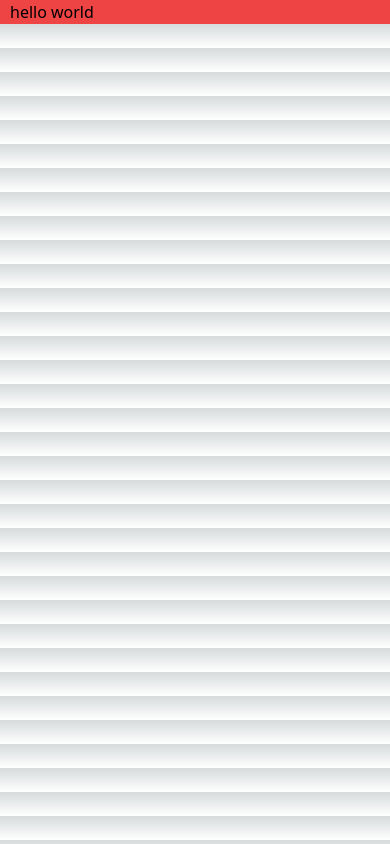
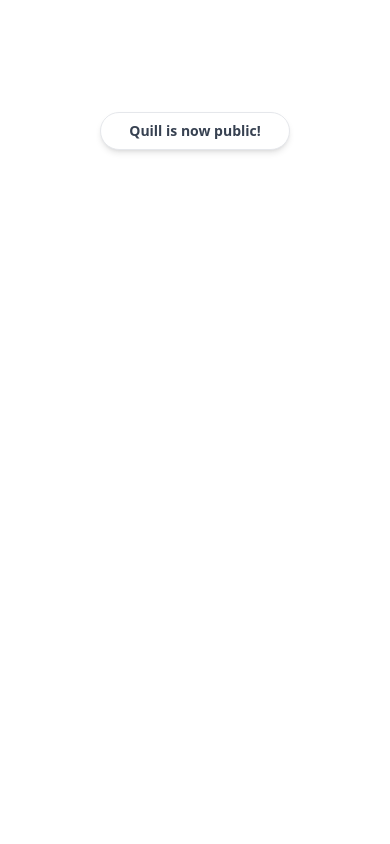
Before and after one commit to chalana1995/SaaS-platform, a Next.js app in the folder saasproject/: page / in a window 390 px wide. Built offline with nearby package versions, Linux system fonts and the light colour scheme.

Commit message:
ui changes

```diff
--- a/saasproject/src/pages/index.tsx
+++ b/saasproject/src/pages/index.tsx
@@ -2,6 +2,12 @@
 
 export default function Home() {
   return (
-    <MaxWidthWrapper className="bg-red-500">hello world</MaxWidthWrapper>
-  )
+    <MaxWidthWrapper className="mb-12 mt-28 sm:mt-40 flex flex-col items-center justify-center test-center">
+      <div className="mx-auto mb-4 flex max-w-fit items-center justify-center space-x-2 overflow-hidden rounded-full border border-gray-200 bg-white px-7 py-2 shadow-md backdrop-blur transition-all hover:border-gray-300 hover:bg-white/50">
+        <p className="text-sm font-semibold text-gray-700">
+          Quill is now public!
+        </p>
+      </div>
+    </MaxWidthWrapper>
+  );
 }
--- a/saasproject/src/styles/globals.css
+++ b/saasproject/src/styles/globals.css
@@ -2,26 +2,50 @@
 @tailwind components;
 @tailwind utilities;
 
-:root {
-  --foreground-rgb: 0, 0, 0;
-  --background-start-rgb: 214, 219, 220;
-  --background-end-rgb: 255, 255, 255;
-}
 
-@media (prefers-color-scheme: dark) {
+@layer base {
   :root {
-    --foreground-rgb: 255, 255, 255;
-    --background-start-rgb: 0, 0, 0;
-    --background-end-rgb: 0, 0, 0;
+    --background: 0 0% 100%;
+    --foreground: 222.2 84% 4.9%;
+    --card: 0 0% 100%;
+    --card-foreground: 222.2 84% 4.9%;
+    --popover: 0 0% 100%;
+    --popover-foreground: 222.2 84% 4.9%;
+    --primary: 221.2 83.2% 53.3%;
+    --primary-foreground: 210 40% 98%;
+    --secondary: 210 40% 96.1%;
+    --secondary-foreground: 222.2 47.4% 11.2%;
+    --muted: 210 40% 96.1%;
+    --muted-foreground: 215.4 16.3% 46.9%;
+    --accent: 210 40% 96.1%;
+    --accent-foreground: 222.2 47.4% 11.2%;
+    --destructive: 0 84.2% 60.2%;
+    --destructive-foreground: 210 40% 98%;
+    --border: 214.3 31.8% 91.4%;
+    --input: 214.3 31.8% 91.4%;
+    --ring: 221.2 83.2% 53.3%;
+    --radius: 0.5rem;
+  }
+
+  .dark {
+    --background: 222.2 84% 4.9%;
+    --foreground: 210 40% 98%;
+    --card: 222.2 84% 4.9%;
+    --card-foreground: 210 40% 98%;
+    --popover: 222.2 84% 4.9%;
+    --popover-foreground: 210 40% 98%;
+    --primary: 217.2 91.2% 59.8%;
+    --primary-foreground: 222.2 47.4% 11.2%;
+    --secondary: 217.2 32.6% 17.5%;
+    --secondary-foreground: 210 40% 98%;
+    --muted: 217.2 32.6% 17.5%;
+    --muted-foreground: 215 20.2% 65.1%;
+    --accent: 217.2 32.6% 17.5%;
+    --accent-foreground: 210 40% 98%;
+    --destructive: 0 62.8% 30.6%;
+    --destructive-foreground: 210 40% 98%;
+    --border: 217.2 32.6% 17.5%;
+    --input: 217.2 32.6% 17.5%;
+    --ring: 224.3 76.3% 48%;
   }
 }
-
-body {
-  color: rgb(var(--foreground-rgb));
-  background: linear-gradient(
-      to bottom,
-      transparent,
-      rgb(var(--background-end-rgb))
-    )
-    rgb(var(--background-start-rgb));
-}
```
